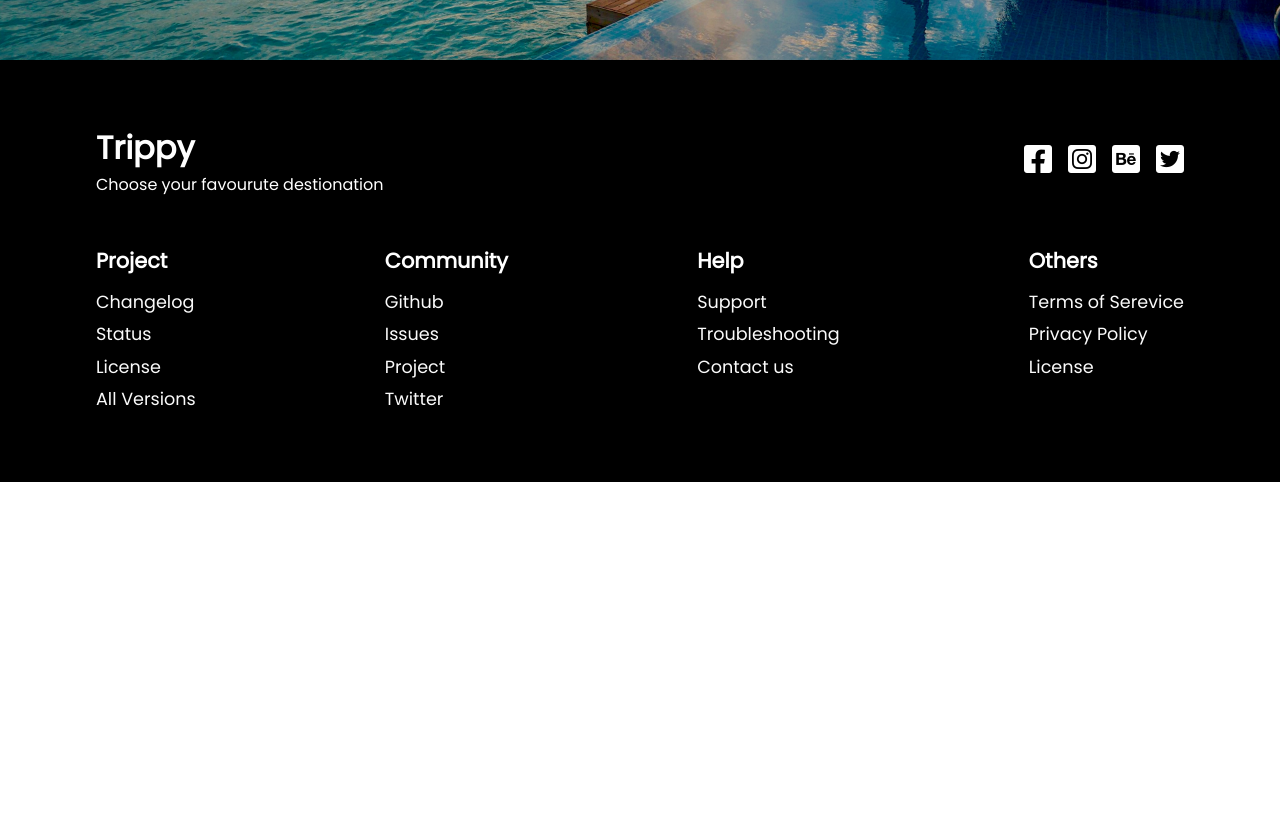
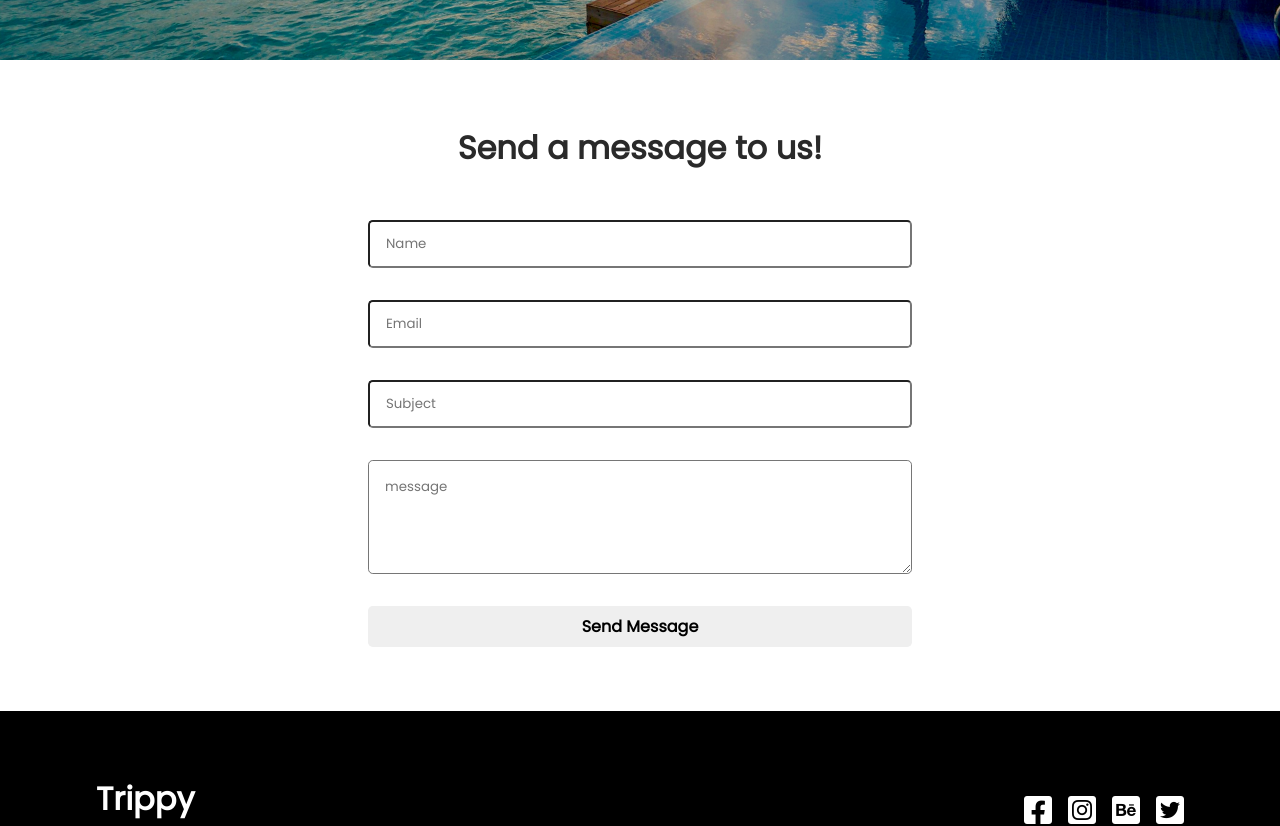
Before and after one commit to chaitanya091/Travel-Site, a React (Create React App) app: page /contact in a window 1280 px wide. Shown: the part 500-1326 px from the top of the page. Before the commit the page ends 982 px from the top, so only its background shows below. Built offline with nearby package versions, Linux system fonts and the light colour scheme.

Commit message:
contact form created

```diff
--- /dev/null
+++ b/src/components/AboutUs.js
@@ -0,0 +1,18 @@
+import "./AboutUsStyles.css"
+
+function AboutUs(){
+    return(
+        <div className="about-container">
+            <h1>Our History</h1>
+            <p>Trippy is owned and managed by Trippy .ln Pvt. Ltd.,a leading brand in web designing services and e-commerce solutios.Trippy .ln Pvt. Ltd. is counted for its expertise in web solutions and its top ranking business portals. Our invinvible expertise and rich experiance has raised our sprint to reach ahead from our client's expection. Commendable success rate of other portals managed by Trippy is a live paradigm of our work excellence.</p>
+
+            <h1>Our Mission</h1>
+            <p>Our mission is to reach the horizon where our capabilities may successfully meet with the requirements of our clients, that too with ultimate transparency and cost-effectiveness.</p>
+
+            <h1>Our Vision</h1>
+            <p>To sow the seeds of par-excellence services with customer centric approch and reap the trust of worldwide clients.</p>
+
+        </div>
+    )
+}
+export default AboutUs;
--- /dev/null
+++ b/src/components/AboutUsStyles.css
@@ -0,0 +1,15 @@
+.about-container{
+    margin: 4rem 6rem;
+    text-align: start;
+}
+.about-container h1{
+    padding-bottom:1rem;
+}
+.about-container p{
+    padding-bottom:2rem;
+}
+@media screen and(max-width:850px) {
+    .about-container{
+        margin: 4rem 2rem;
+    }
+}
--- /dev/null
+++ b/src/components/ContactForm.js
@@ -0,0 +1,17 @@
+import "./ContactFormStyles.css";
+function ContactForm(){
+    return(
+       <div className="form-container">
+        <h1>Send a message to us!</h1>
+        <form>
+            <input placeholder="Name"/>
+            <input placeholder="Email"/>
+            <input placeholder="Subject"/>
+            <textarea placeholder="message" rows="4"></textarea>
+            <button>Send Message</button>
+        </form>
+
+       </div>
+    )
+}
+export default ContactForm;
--- /dev/null
+++ b/src/components/ContactFormStyles.css
@@ -0,0 +1,41 @@
+.form-container{
+    margin: 4rem 6rem;
+    color: #2a2a2a;
+}
+.form-container form{
+    padding-top: 3rem;
+    display: flex;
+    flex-direction: column;
+    width: 50%;
+    margin: auto;
+}
+.form-container input{
+    height: 3rem;
+    padding: 0 1rem;
+    margin-bottom: 2rem;
+    border-radius: .3rem;
+    border-color: 1px solid #2a2a2a;
+}
+.form-container textarea{
+    padding: 1rem;
+    margin-bottom: 2rem;
+    border-radius: .3rem;
+    border-color: 1px solid #2a2a2a;
+
+}
+.form-container button{
+    display: inline;
+}
+@media screen and (max-width: 850px) {
+
+    .form-container{
+
+        margin: 4rem 2rem;
+    }
+    .form-container form{
+
+        padding-top: 2rem;
+        width: 90%;
+
+    }
+  }
--- a/src/routes/About.js
+++ b/src/routes/About.js
@@ -3,6 +3,7 @@
 import AboutImg from "../assets/4.jpg";
 import "../components/HeroStyles.css";
 import Footer from "../components/Footer"
+import AboutUs from "../components/AboutUs";
 function About(){
     return(
         <>
@@ -14,6 +15,7 @@
 
         btnClass="hide"
         />
+        <AboutUs/>
         <Footer/>
         </>
     )
--- a/src/routes/Contact.js
+++ b/src/routes/Contact.js
@@ -3,6 +3,7 @@
 import Footer from "../components/Footer"
 // change image from here
 import AboutImg from "../assets/5.jpg";
+import ContactForm from "../components/ContactForm";
 
 
 function Contact(){
@@ -16,6 +17,7 @@
 
         btnClass="hide"
         />
+        <ContactForm/>
         <Footer/>
         </>
     )
--- a/src/routes/Service.js
+++ b/src/routes/Service.js
@@ -2,6 +2,7 @@
 import Navbar from "../components/Navbar";
 import AboutImg from "../assets/6.jpg";
 import Footer from "../components/Footer"
+import Trip from "../components/Trip"
 function Service(){
     return(
         <>
@@ -13,6 +14,7 @@
 
         btnClass="hide"
         />
+        <Trip/>
         <Footer/>
         </>
     )
```
